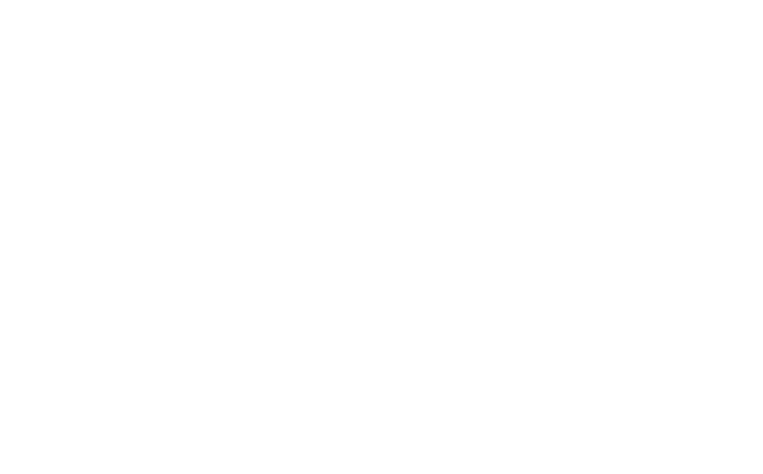
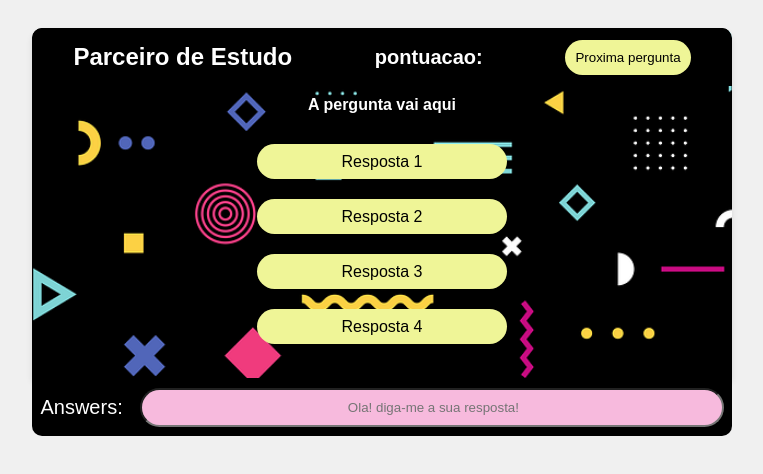
Before and after one commit to Ernicio-Chilundo-Dev/Room-of-despair, a plain HTML site: page index.html in a window 1280 px wide. Shown: the whole page, without its empty margins (258-1021 px from the left). Drawn offline with Linux system fonts and the light colour scheme.

Commit message:
Estrutura html e estilizacao criada com sucesso

```diff
--- a/index.html
+++ b/index.html
@@ -1,11 +1,30 @@
+
 <!DOCTYPE html>
 <html lang="en">
 <head>
     <meta charset="UTF-8">
     <meta name="viewport" content="width=device-width, initial-scale=1.0">
-    <title>Rom of despair</title>
+    <title>Room despair</title>
+    <link rel="stylesheet" href="style.css">
 </head>
 <body>
-
+    <div class="container">
+        <div class="cabecalho">
+            <h2>Parceiro de Estudo</h2>
+            <div class="score" id="score">pontuacao: </div>
+                <button class="next-question" id="nextQuestion">Proxima pergunta</button>
+        </div>
+        <div class="question" id="question">A pergunta vai aqui </div>
+        <div class="board-black" id="boardBlack">
+            <div class="answer">Resposta 1</div>
+            <div class="answer">Resposta 2</div>
+            <div class="answer">Resposta 3</div>
+            <div class="answer">Resposta 4</div>
+        </div>
+    </div>
+    <div class="div-input" id="divInput">
+        <label>Answers:</label>
+        <input type="text" id="answer" placeholder=" Ola! diga-me a sua resposta!">
+    </div>
 </body>
 </html>
--- /dev/null
+++ b/style.css
@@ -0,0 +1,117 @@
+body {
+  background-color: #f0f0f0;
+  text-align: center;
+  font-family: Arial, Helvetica, sans-serif;
+  padding: 20px;
+  color: #333;
+}
+
+.container {
+    overflow: hidden;
+    overflow-y: auto;
+  max-width: 700px;
+  height: 350px;
+  margin: auto;
+  background-image: url(./img/background.webp);
+  border-radius: 10px 10px 0 0;
+  box-shadow: 0 4px 6px rgba(0, 0, 0, 0.1);
+  object-fit: cover;
+  background-size: cover;
+  background-position: top;
+
+}
+.cabecalho {
+  display: flex;
+  justify-content: space-around;
+  max-width: 700px;
+  height: 58px;
+  background-color: #000;
+  color: #fff;
+  align-items: center;
+  border-radius: 10px 10px 0 0;
+  user-select: none;
+}
+
+.question {
+  display: block;
+  flex-direction: column;
+  justify-content: center;
+  align-content: center;
+  color: #fff;
+  font-size: 16px;
+  font-weight: bold;
+  padding:10px;
+}
+
+.next-question {
+  padding: 10px;
+  height: 35px;
+  border: none;
+  border-radius: 20px;
+  background-color: #eff597;
+  transition: all 0.5s ease;
+  color: #000;
+}
+
+.next-question:hover {
+  transform: scaleX(1.1);
+  transition: color 0.9s ease;
+  background-color: #6c4ea3;
+  color: #fff;
+}
+.board-black {
+  display: block;
+  width: 100%;
+  max-width: 250px;
+  margin: 10px auto;
+  color: #fff;
+}
+
+.answer {
+  display: block;
+  background-color: #eff597;
+  margin-top: 20px;
+  width: 100%;
+  height: 35px;
+  align-content: center;
+  border-radius: 20px;
+  color: #000;
+  user-select: none;
+  cursor: pointer;
+  transition: all 1.5s ease;
+}
+
+.answer:hover {
+  transition: all 1s;
+  background-color: #6c4ea3;
+  color: #fff;
+}
+
+.div-input {
+  display: flex;
+  justify-content: space-around;
+  width: 700px;
+  background-color: #000;
+  color: #fff;
+  margin: 0 auto;
+  height: 58px;
+  align-items: center;
+  font-size: 20px;
+  border-radius: 0 0 10px 10px;
+  user-select: none;
+}
+
+.div-input input {
+  padding: 10px;
+  width: 80%;
+  border-radius: 20px;
+  outline: none;
+  background-color: #f7badd;
+  text-align: center;
+  color: #000;
+}
+
+.score {
+  font-size: 20px;
+  font-weight: bold;
+}
```
Also changed, not shown: script.js (added, +47 -0 lines), img/background.webp (added), img/lua.webp (added).
